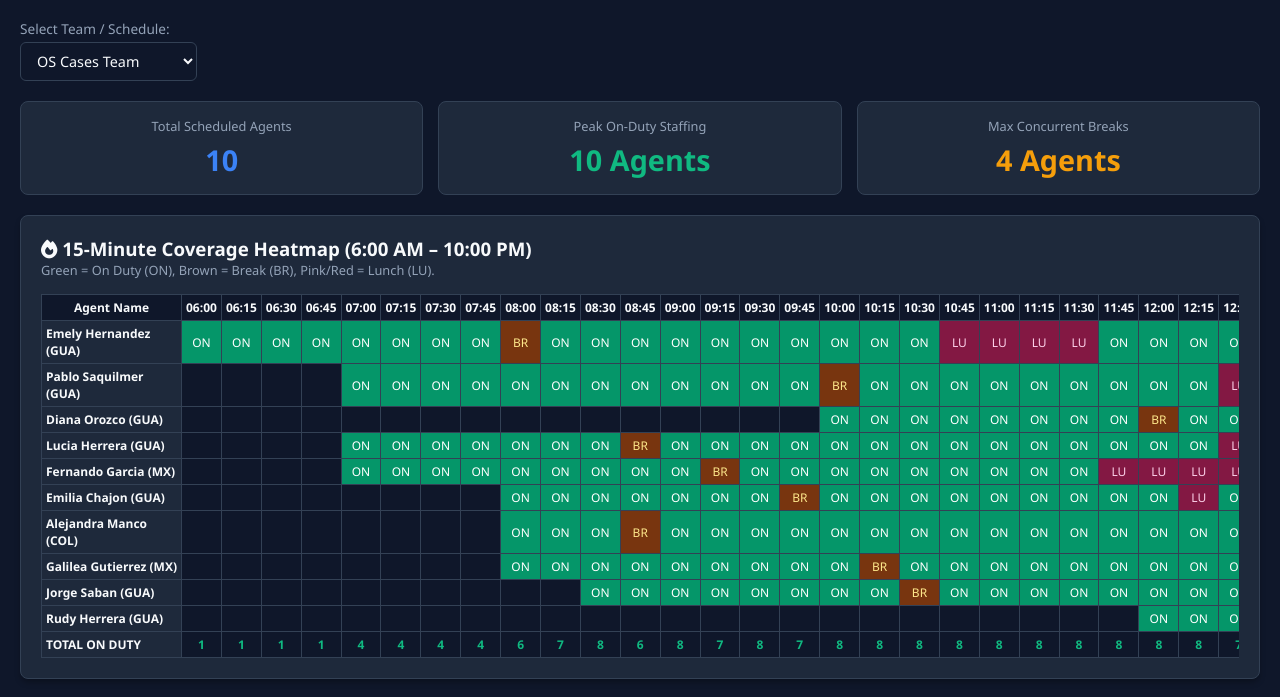
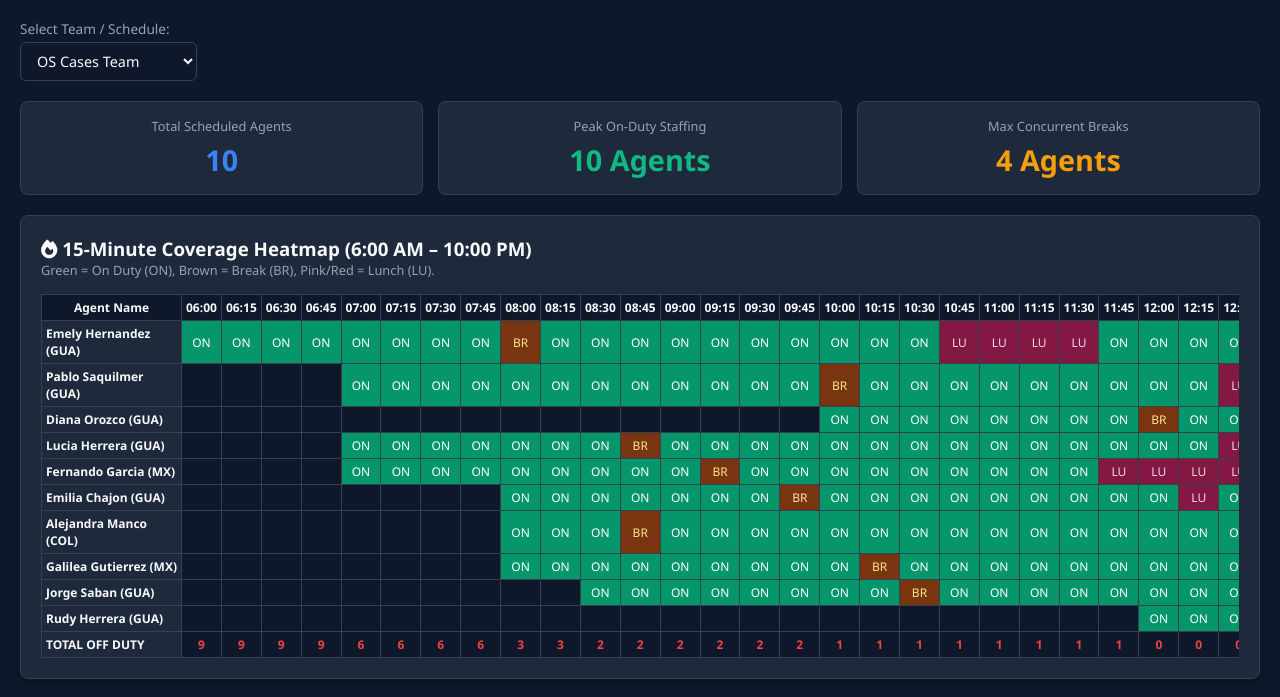
Before and after one commit to cristopherom16/CSScheduleDashboard, a plain HTML site: page index.html in a window 1280 px wide. Shown: the part 75-772 px from the top of the page. Drawn offline with Linux system fonts and the light colour scheme.

Commit message:
Update index.html
CODE UPDATED

```diff
--- a/index.html
+++ b/index.html
@@ -448,7 +448,7 @@
       let maxDuty = 0;
       let maxBreaks = 0;
       const slotCounts = {};
-      timeSlots.forEach(ts => slotCounts[ts] = { duty: 0, break: 0 });
+      timeSlots.forEach(ts => slotCounts[ts] = { duty: 0, break: 0, off: 0 });
 
       agents.forEach(ag => {
         html += `<tr><td class="agent-col">${ag.name} (${ag.site})</td>`;
@@ -484,6 +484,8 @@
               cellClass = "duty-cell"; label = "ON";
               slotCounts[ts].duty++;
             }
+          } else {
+            slotCounts[ts].off++;
           }
 
           html += `<td class="${cellClass}">${label}</td>`;
@@ -492,13 +494,13 @@
         html += `</tr>`;
       });
 
-      // Total On-Duty Summary Row
-      html += `<tr style="background:#0f172a; font-weight:bold;"><td class="agent-col">TOTAL ON DUTY</td>`;
+      // Total Off-Duty Summary Row
+      html += `<tr style="background:#0f172a; font-weight:bold;"><td class="agent-col">TOTAL OFF DUTY</td>`;
       timeSlots.forEach(ts => {
-        const count = slotCounts[ts].duty;
-        if (count > maxDuty) maxDuty = count;
+        const offCount = slotCounts[ts].off;
+        if (slotCounts[ts].duty > maxDuty) maxDuty = slotCounts[ts].duty;
         if (slotCounts[ts].break > maxBreaks) maxBreaks = slotCounts[ts].break;
-        html += `<td style="color:#10b981;">${count}</td>`;
+        html += `<td style="color:#ef4444;">${offCount}</td>`;
       });
       html += `</tr></tbody></table>`;
 
```
